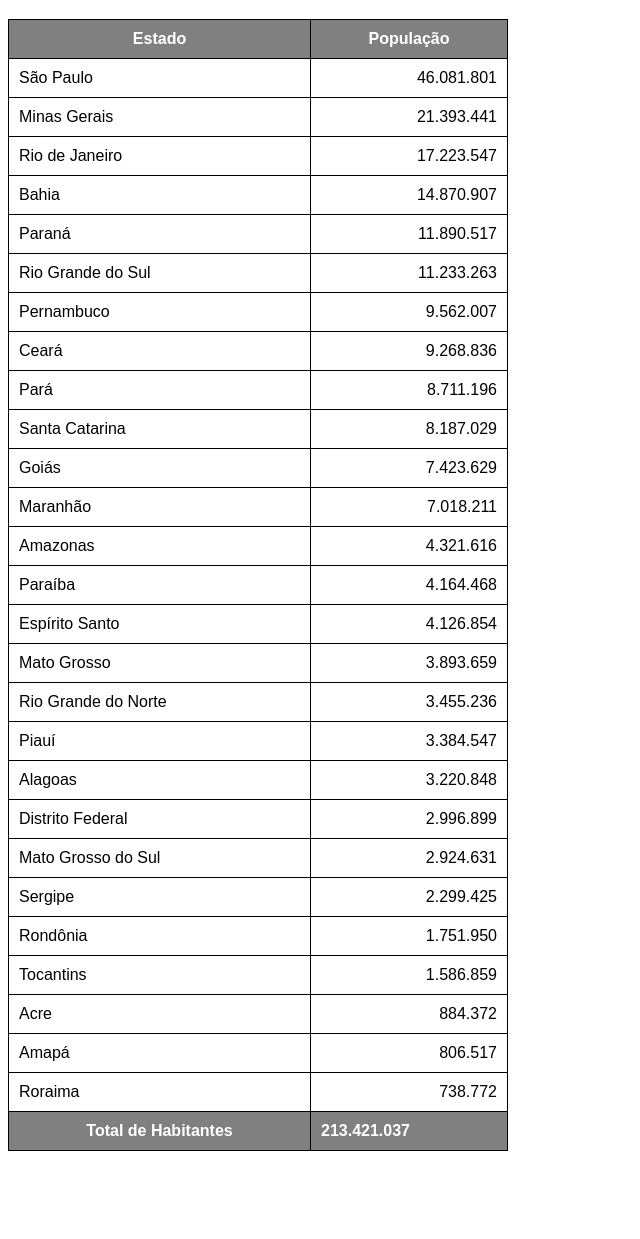
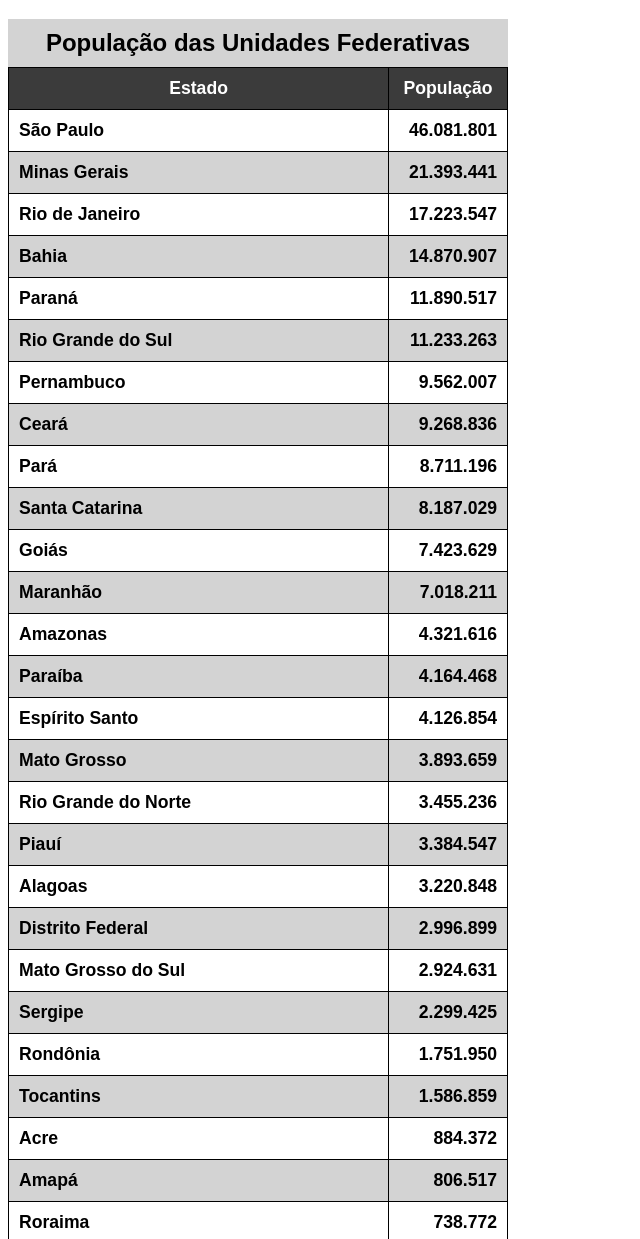
Before and after one commit to Coelho-Neto/html-css, a plain HTML site: page exercicios css/ex25/tabela002.html in a window 1280 px wide. Shown: the part 61-1300 px from the top of the page, without its empty margins (0-640 px from the left). Before the commit the page ends 1220 px from the top, so only its background shows below. Drawn offline with Linux system fonts and the light colour scheme.

Commit message:
up table

```diff
--- a/exercicios css/ex25/tabela002.html
+++ b/exercicios css/ex25/tabela002.html
@@ -6,31 +6,45 @@
     <title>Tabela 2</title>
     <style>
         body{
-       font-family: Arial, Helvetica, sans-serif;
-        }
+       font-family: Arial, Helvetica, sans-serif; }
 
         table{
             width: 500px;
             border-collapse: collapse;
-        }
+            position: relative; }
+
+            thead > tr > th{
+             position: sticky;
+             top: -1px;
+            }
 
         td,th{
             border: 1px solid black;
             padding: 10px;
-        }
+        font-weight: bold;
+    font-size: 1.1em; }
+
+        caption{
+            font-size: 1.5em;
+            font-weight: bold;
+            padding: 10px;
+            background-color: lightgray;}
 
         th{
-            background-color: gray;
-            color: white;
-        }
+            background-color: rgb(59, 59, 59);
+            color: white;}
+
 
          .numero{
-            background-color: gray;
-            color: white;
-        }
+             background-color: rgb(59, 59, 59);
+            color: white; }
 
         td.num{
             text-align: right;
+        }
+
+        tbody > tr:nth-child(even){
+            background-color: lightgray;
         }
     </style>
 </head>
@@ -38,7 +52,8 @@
     <h1>Uso de tabelas grandes</h1>
     <!--
     Anatomias para tabelas grandes
-    Table:
+    TABLE
+    CAPTION
 
     Thead (TR, TD, TH)
 
@@ -47,11 +62,13 @@
     Tfoot (TR, TD, TH)
     -->
     <table>
+        <caption>População das Unidades Federativas</caption>
+        <thead>
         <tr>
-            <th>Estado</th>
-            <th>População</th>
-
+            <th scope="col">Estado</th>
+            <th scope="col" style="width: 50px;">População</th>
         </tr>
+        </thead>
 
 
 
@@ -192,7 +209,7 @@
 
        <tfoot>
 
-            <th>Total de Habitantes</th>
+            <th scope="row">Total de Habitantes</th>
             <td class="numero">
                 <strong>
                     213.421.037
```
